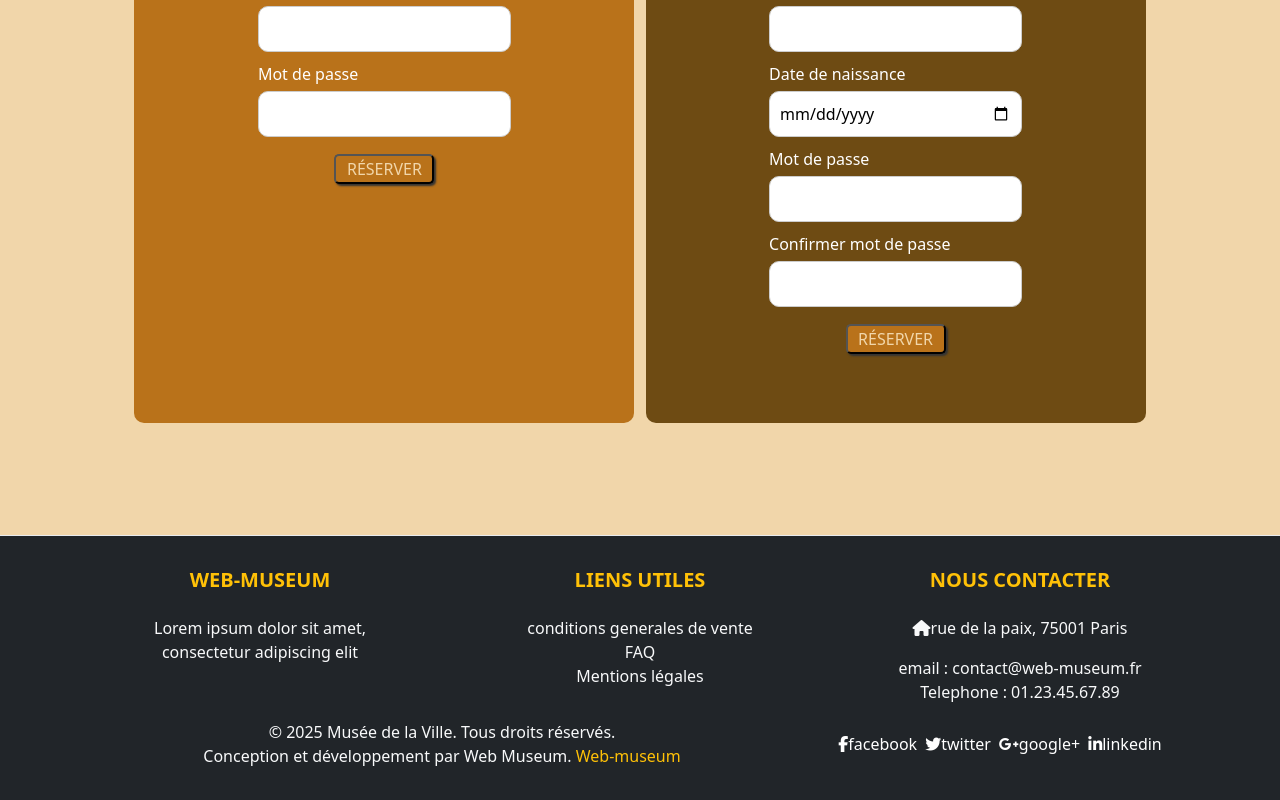
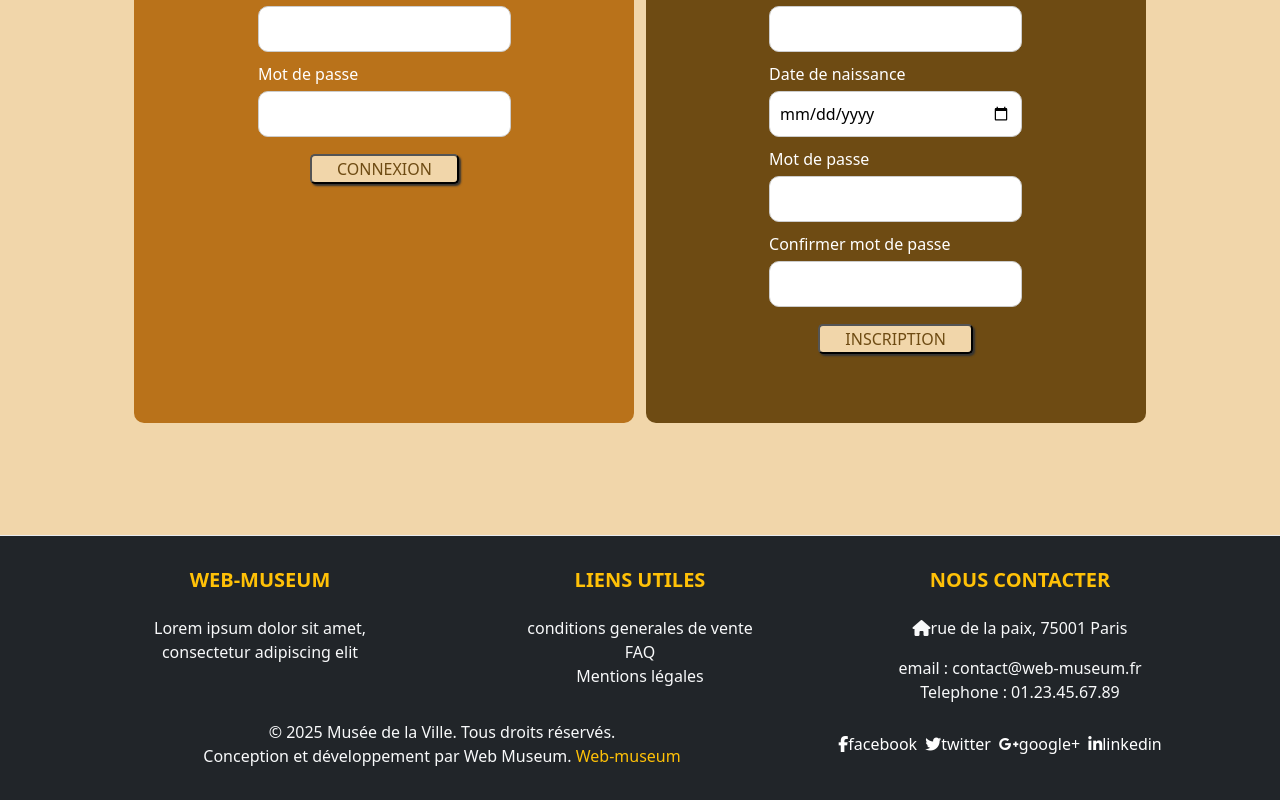
Before and after one commit to challenge-studi/web-museum, an Angular app: page /auth in a window 1280 px wide. Shown: the part 761-1561 px from the top of the page. Built offline with nearby package versions, Linux system fonts and the light colour scheme.

Commit message:
♻️ Customize the app-button
add a input to the name of button and add customEvent (output)

```diff
--- a/src/app/components/pages/connexion/connexion.component.html
+++ b/src/app/components/pages/connexion/connexion.component.html
@@ -7,5 +7,5 @@
     <label for="login-motDePasse">Mot de passe</label>
     <input id="login-motDePasse" formControlName="motDePasse" type="password" />
   </div>
-  <app-button></app-button>
+  <app-button (buttonCliked)="onSubmit()" name="Connexion" />
 </form>
--- a/src/app/components/pages/register/register.component.html
+++ b/src/app/components/pages/register/register.component.html
@@ -32,6 +32,6 @@
     />
   </div>
   <div class="form-group">
-    <app-button></app-button>
+    <app-button (buttonCliked)="onSubmit()" name="Inscription" />
   </div>
 </form>
--- a/src/app/components/ux/button/button.component.css
+++ b/src/app/components/ux/button/button.component.css
@@ -1,9 +1,18 @@
-.reserve {
-  background-color: #b9721a;
-  color: #f1d6aa;
+.app-button {
   height: 30px;
-  width: 100px;
+  min-width: 100px;
   border-radius: 5px;
   box-shadow: 2px 2px 2px #333;
   margin: 3% 0;
+  padding: 0 10%;
 }
+
+.app-button--variant-primary {
+  background-color: #f1d6aa;
+  color: #6e4b13;
+}
+
+.app-button--variant-secondary {
+  background-color: #b9721a;
+  color: #f1d6aa;
+}
--- a/src/app/components/ux/button/button.component.html
+++ b/src/app/components/ux/button/button.component.html
@@ -1,3 +1,9 @@
 <div class="d-flex justify-content-center">
-  <button class="reserve text-uppercase" type="button">réserver</button>
+  <button
+    class="app-button text-uppercase app-button--variant-{{ variant() }}"
+    type="button"
+    (click)="onClick()"
+  >
+    {{ name() }}
+  </button>
 </div>
--- a/src/app/components/ux/button/button.component.ts
+++ b/src/app/components/ux/button/button.component.ts
@@ -1,4 +1,4 @@
-import { Component } from '@angular/core';
+import { Component, input, output } from '@angular/core';
 
 @Component({
   selector: 'app-button',
@@ -6,4 +6,13 @@ import { Component } from '@angular/core';
   templateUrl: './button.component.html',
   styleUrl: './button.component.css',
 })
-export class ButtonComponent {}
+export class ButtonComponent {
+  name = input('Click');
+  variant = input<'primary' | 'secondary'>('primary');
+  buttonCliked = output<void>();
+
+  onClick() {
+    console.log('Boom');
+    this.buttonCliked.emit();
+  }
+}
```
